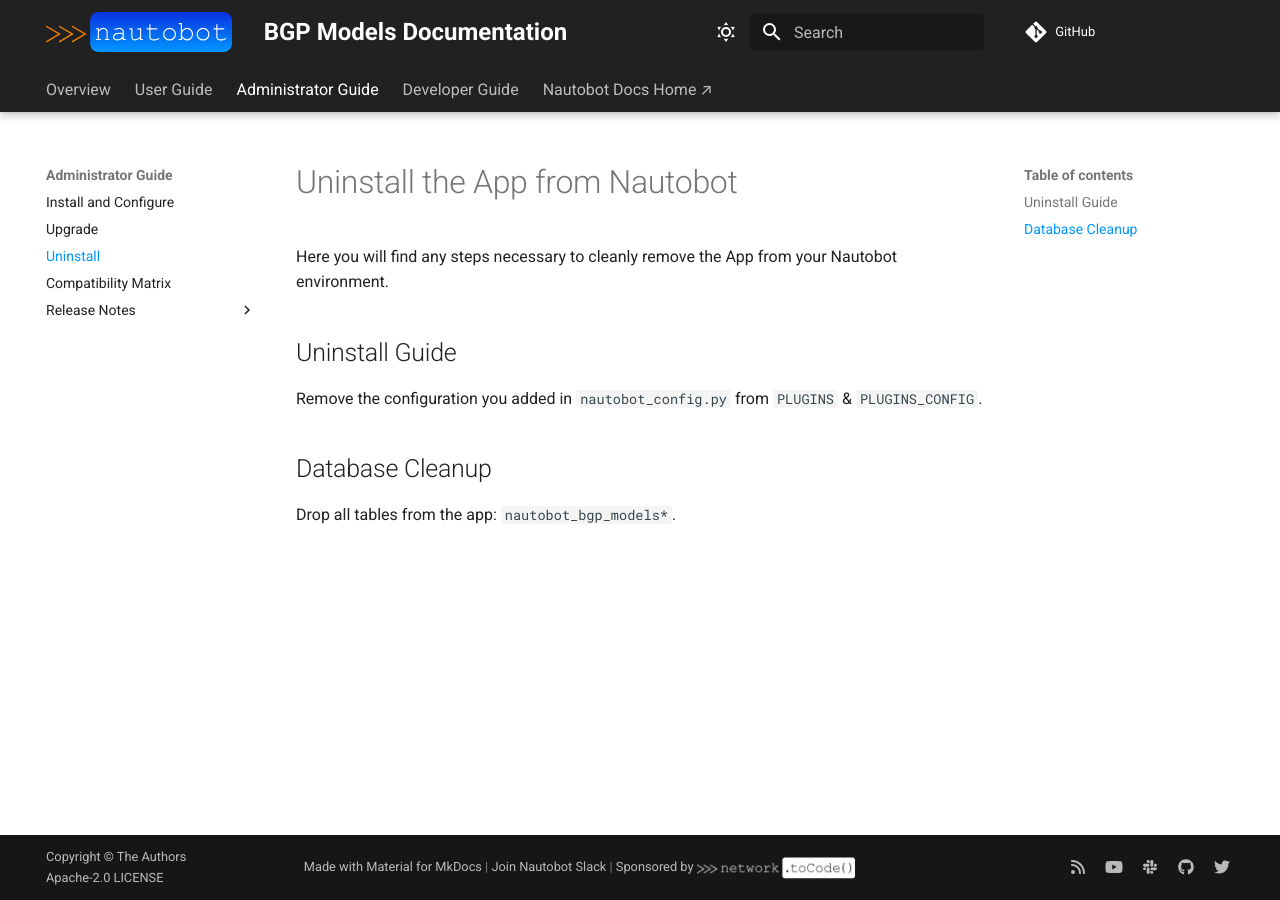
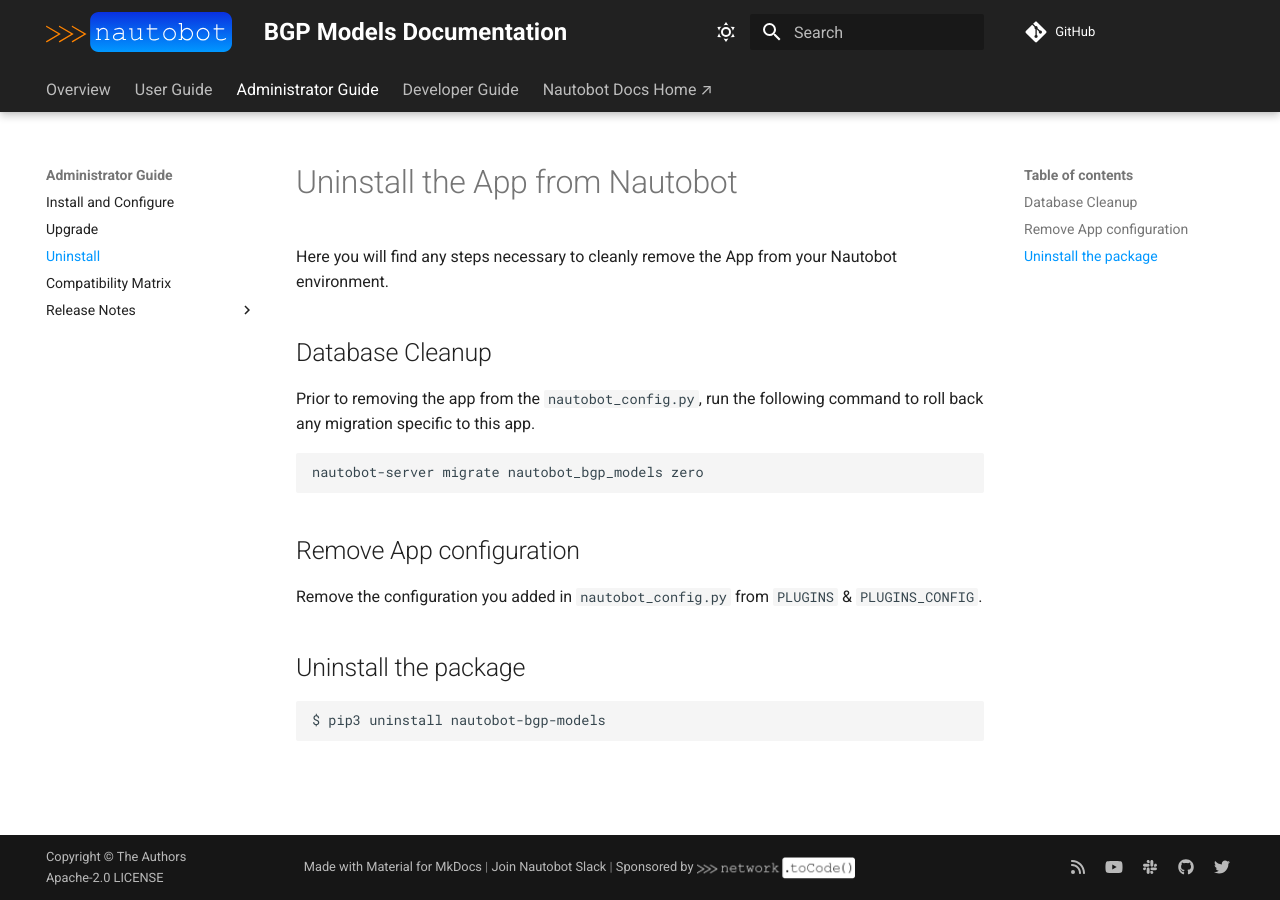
Before and after one commit to nautobot/nautobot-app-bgp-models, an MkDocs documentation site: the page built from docs/admin/uninstall.md, in a window 1280 px wide. Built offline with MkDocs 1.6.1 and Material for MkDocs 9.7.7, drawn with Linux system fonts in a browser that asks for light colours; comment, search, counter and statistics services are not loaded.

Commit message:
Update uninstall.md to align with current standards

````diff
--- a/docs/admin/uninstall.md
+++ b/docs/admin/uninstall.md
@@ -2,10 +2,20 @@
 
 Here you will find any steps necessary to cleanly remove the App from your Nautobot environment.
 
-## Uninstall Guide
+## Database Cleanup
+
+Prior to removing the app from the `nautobot_config.py`, run the following command to roll back any migration specific to this app.
+
+```shell
+nautobot-server migrate nautobot_bgp_models zero
+```
+
+## Remove App configuration
 
 Remove the configuration you added in `nautobot_config.py` from `PLUGINS` & `PLUGINS_CONFIG`.
 
-## Database Cleanup
+## Uninstall the package
 
-Drop all tables from the app: `nautobot_bgp_models*`.
+```bash
+$ pip3 uninstall nautobot-bgp-models
+```
````
